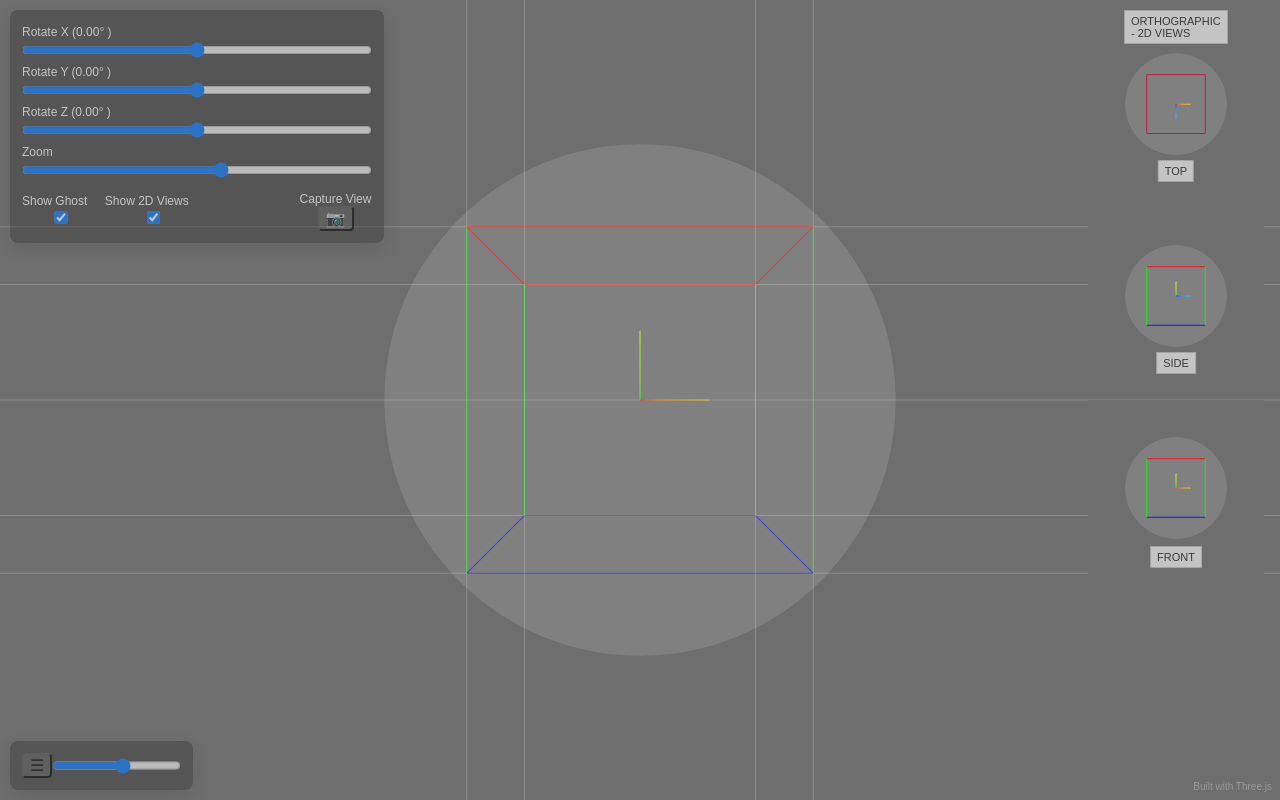
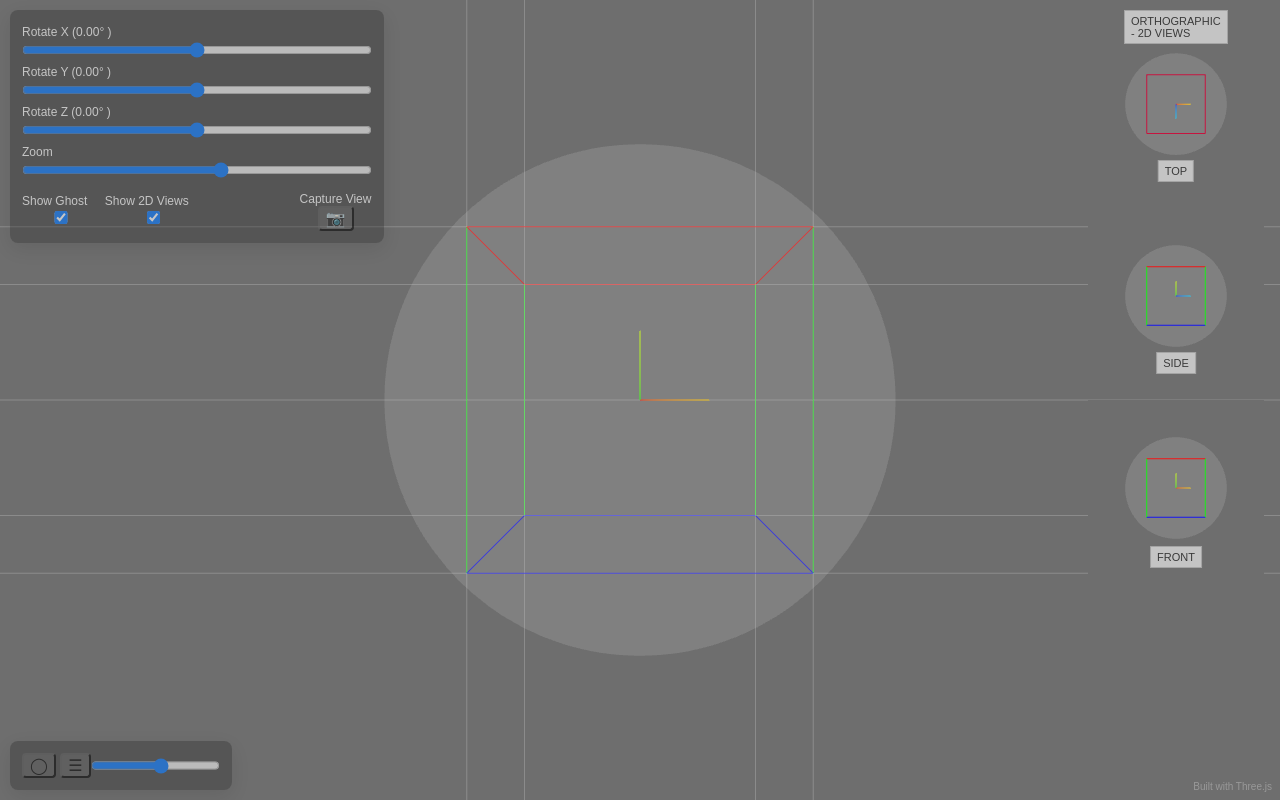
Before and after one commit to kaekae1231/vp-perspective-viewer, a plain HTML site: page index.html in a window 1280 px wide. Drawn offline with nearby package versions, Linux system fonts and the light colour scheme; animation ran at ten frames a second.

Commit message:
Add Sphere shape

```diff
--- a/index.html
+++ b/index.html
@@ -46,9 +46,16 @@
     <label style="display: inline-block;">Capture View<button id="btn_capture" style="display: block; margin-left: auto; margin-right: auto;">📷</button></label>
   </div>
 
-  <div id="ui-toggle"  style="display: inline-flex;">
-    <button title="Toggle UI Panel" onclick="toggleUIPanelVisibility()">☰</button>
-    <input title="Set UI Transparency" id="ui-slider" type="range" min="1" max="10" step="1" value="6">
+  <div id="ui-toggle">
+    <div style="display: inline-flex;">
+      <button title="Toggle Cube / Sphere" id="toggle_sphere_inner">◯</button>
+      <!-- <input title="Set Cube Transparency" id="ui-slider-cube" type="range" min="1" max="10" step="1" value="10"> -->
+    </div>
+    <!-- <div></div> -->
+    <div style="display: inline-flex;">
+      <button title="Toggle UI Panel" onclick="toggleUIPanelVisibility()">☰</button>
+      <input title="Set UI Transparency" id="ui-slider" type="range" min="1" max="10" step="1" value="6">
+    </div>
   </div>
   <script>
     const ui_panel = document.getElementById("ui");
@@ -101,10 +108,9 @@
     const camera = new THREE.PerspectiveCamera(60, window.innerWidth / window.innerHeight, 0.1, 10000);
     const zoom = document.getElementById('zoom');
     camera.position.z = 10 - zoom.value;
-    camera.layers.enable(0);
-    camera.layers.enable(1);
-    camera.layers.enable(2);
-    camera.layers.enable(3);
+    camera.layers.enable(0); // Cube
+    camera.layers.enable(1); // Perspective Lines
+    camera.layers.enable(2); // Cube Ghost
 
     const lbl_2D = makeLabel('ORTHOGRAPHIC - 2D VIEWS', size/2, 10);
     const orthoSize = 3;
@@ -148,7 +154,7 @@
     const cube_extent = 1;
 
     const box = new THREE.Mesh(
-      new THREE.BoxGeometry(2, 2, 2),
+      new THREE.BoxGeometry(s*2, s*2, s*2),
       new THREE.MeshBasicMaterial({ color: 0x5555ff, transparent: true, opacity: 0.35, depthWrite: false})
     );
     box.layers.set(0);
@@ -252,7 +258,64 @@
     group.add(horizon);
     scene.add(group);
 
-    // SPHERE
+
+    // ---------------- TOGGLE SPHERE - INNER ----------------
+    let sphere_inner_on = false
+    const toggle_sphere_inner = document.getElementById("toggle_sphere_inner");
+    const sphere_inner_line_mat = new THREE.LineBasicMaterial({ color: 0x820071, transparent: true, opacity: 0.1 });
+    const sphere_inner_circle_mat = new THREE.LineBasicMaterial({ color: 0x820071, transparent: true, opacity: 0.9 });
+
+    const sphere_inner = new THREE.SphereGeometry(s);
+    const sphere_inner_circle = new THREE.CircleGeometry(s);
+    const sphere_inner_plane_x = sphere_inner_circle.clone();
+    sphere_inner_plane_x.rotateX(THREE.MathUtils.degToRad('90'));
+    const sphere_inner_plane_y = sphere_inner_circle.clone();
+    sphere_inner_plane_y.rotateY(THREE.MathUtils.degToRad('90'));
+    const sphere_inner_plane_z = sphere_inner_circle.clone();
+    sphere_inner_plane_z.rotateZ(THREE.MathUtils.degToRad('90'));
+
+    const sphere_inner_linesegs_sphere = new THREE.LineSegments(new THREE.EdgesGeometry(sphere_inner), sphere_inner_line_mat);
+    const sphere_inner_linesegs_circle = new THREE.LineSegments(new THREE.EdgesGeometry(sphere_inner_circle), sphere_inner_circle_mat);
+    const sphere_inner_linesegs_x = new THREE.LineSegments(new THREE.EdgesGeometry(sphere_inner_plane_x), cube_lines_mat_top);
+    const sphere_inner_linesegs_y = new THREE.LineSegments(new THREE.EdgesGeometry(sphere_inner_plane_y), cube_lines_mat_sides);
+    const sphere_inner_linesegs_z = new THREE.LineSegments(new THREE.EdgesGeometry(sphere_inner_plane_z), cube_lines_mat_bot);
+    sphere_inner_linesegs_x.layers.set(4);
+    sphere_inner_linesegs_y.layers.set(4);
+    sphere_inner_linesegs_z.layers.set(4);
+    sphere_inner_linesegs_circle.layers.set(4);
+    sphere_inner_linesegs_sphere.layers.set(4);
+
+    const sphere_inner_linesegs = new THREE.Group();
+    sphere_inner_linesegs.add(sphere_inner_linesegs_sphere);
+    sphere_inner_linesegs.add(sphere_inner_linesegs_x);
+    sphere_inner_linesegs.add(sphere_inner_linesegs_y);
+    sphere_inner_linesegs.add(sphere_inner_linesegs_z);
+
+    toggle_sphere_inner.addEventListener('click', () => {
+      sphere_inner_linesegs.rotation.copy(box_group.rotation);
+      sphere_inner_linesegs.layers.set(4);
+      scene.add(sphere_inner_linesegs_circle);
+      scene.add(sphere_inner_linesegs);
+      sphere_inner_on = !sphere_inner_on;
+      toggleSphereInner();
+    });
+
+    function toggleSphereInner() {
+      if (sphere_inner_on) {
+        camera.layers.enable(4);
+        camTop.layers.enable(4);
+        camSideX.layers.enable(4);
+        camSideZ.layers.enable(4);
+      } else {
+        camera.layers.disable(4);
+        camTop.layers.disable(4);
+        camSideX.layers.disable(4);
+        camSideZ.layers.disable(4);
+        sphere_inner_on = false
+      }
+    }
+
+    // SPHERE - OUTER
     const radius = Math.sqrt(3);
     const sphere = new THREE.Mesh(
       new THREE.SphereGeometry(radius, 64, 48),
@@ -310,6 +373,7 @@
       group.rotation.set(rotation.x, rotation.y, rotation.z);
       box_group.rotation.copy(group.rotation);
       sphere.rotation.copy(group.rotation);
+      sphere_inner_linesegs.rotation.copy(group.rotation);
       axes.rotation.copy(group.rotation);
 
       rx.value = THREE.MathUtils.radToDeg(rotation.x);
```
